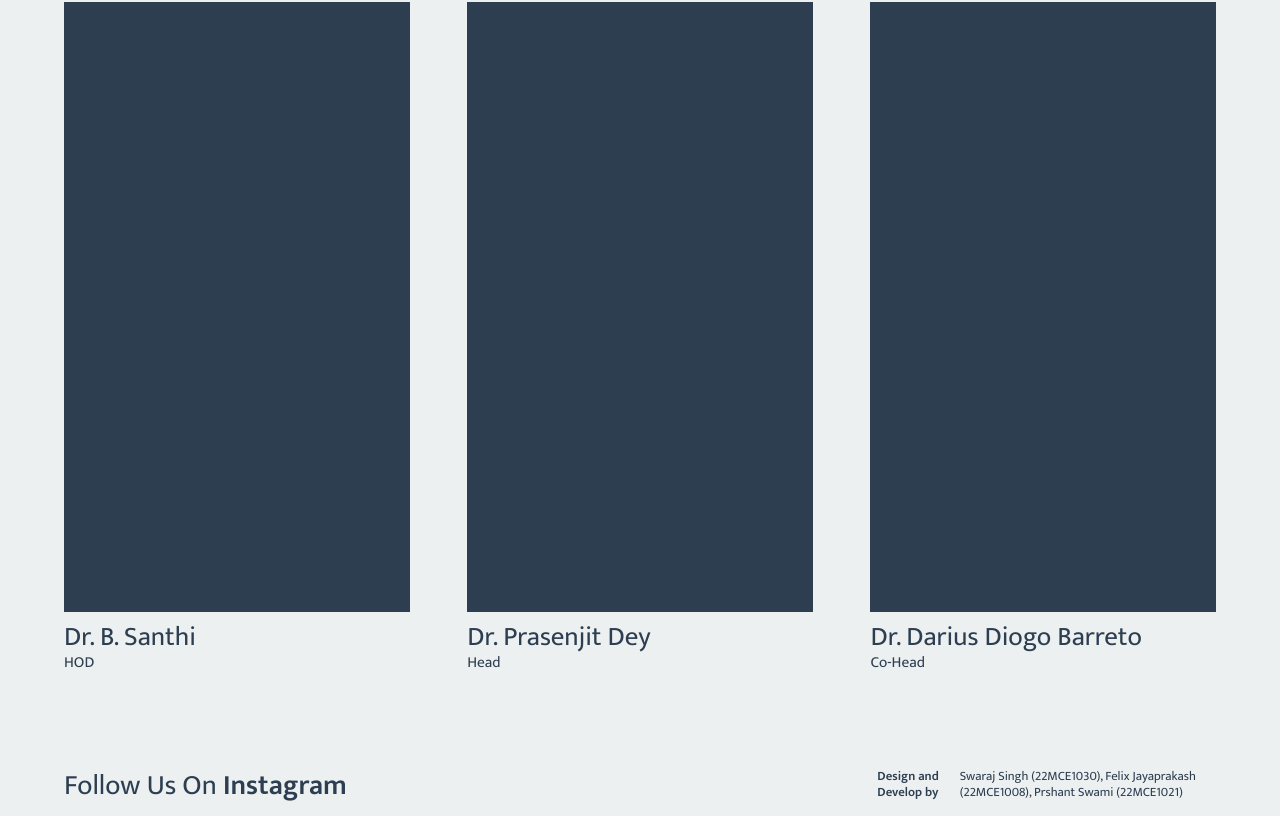
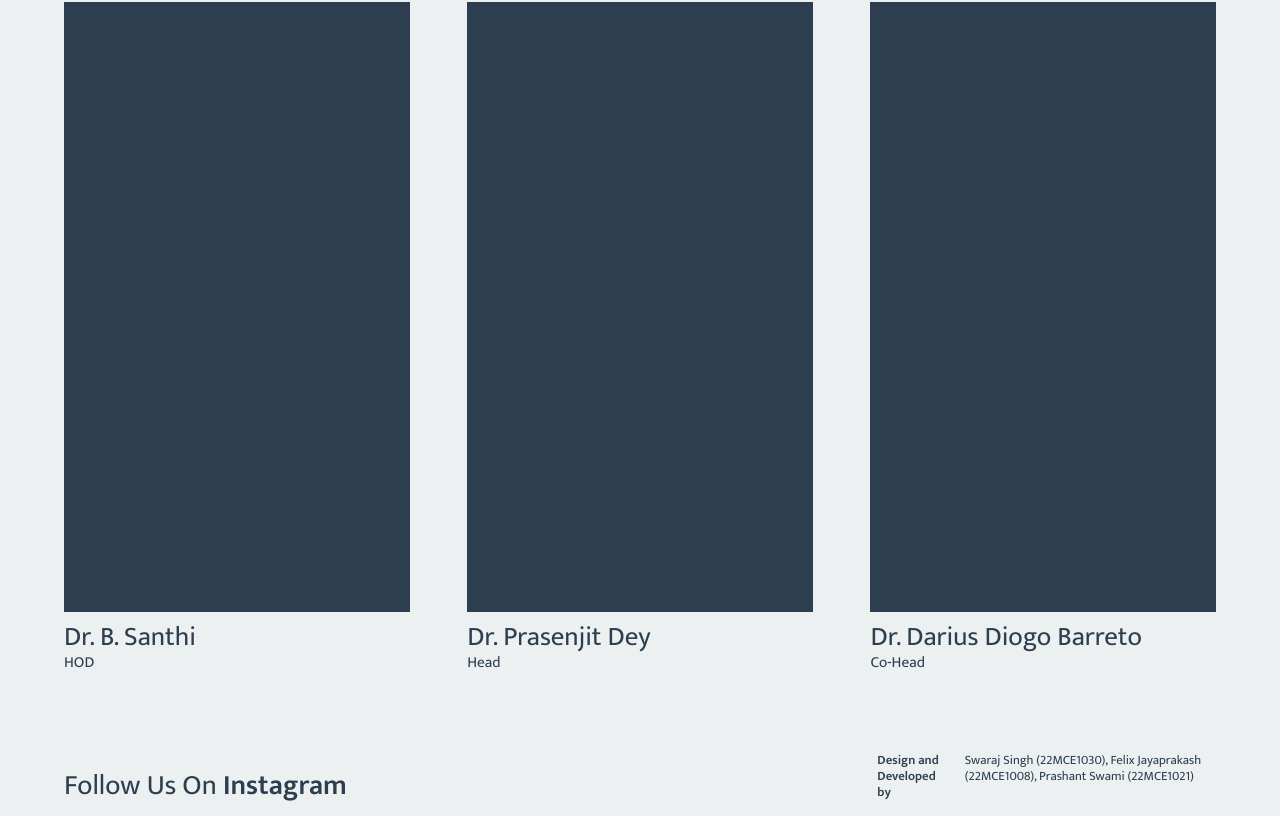
Before and after one commit to Swaraj269/MetaWebsite, a plain HTML site: page index.html in a window 1280 px wide. Shown: the part 4024-4840 px from the top of the page. Drawn offline with nearby package versions, Linux system fonts and the light colour scheme.

Commit message:
some minor changes

```diff
--- a/index.html
+++ b/index.html
@@ -330,9 +330,9 @@
         </div>
         <div id="footerpart2">
           <div class="develop">
-            <h2>Design and Develop by</h2>
+            <h2>Design and Developed by</h2>
             <h4>
-              Swaraj Singh (22MCE1030), Felix Jayaprakash (22MCE1008), Prshant
+              Swaraj Singh (22MCE1030), Felix Jayaprakash (22MCE1008), Prashant
               Swami (22MCE1021)
             </h4>
           </div>
```
